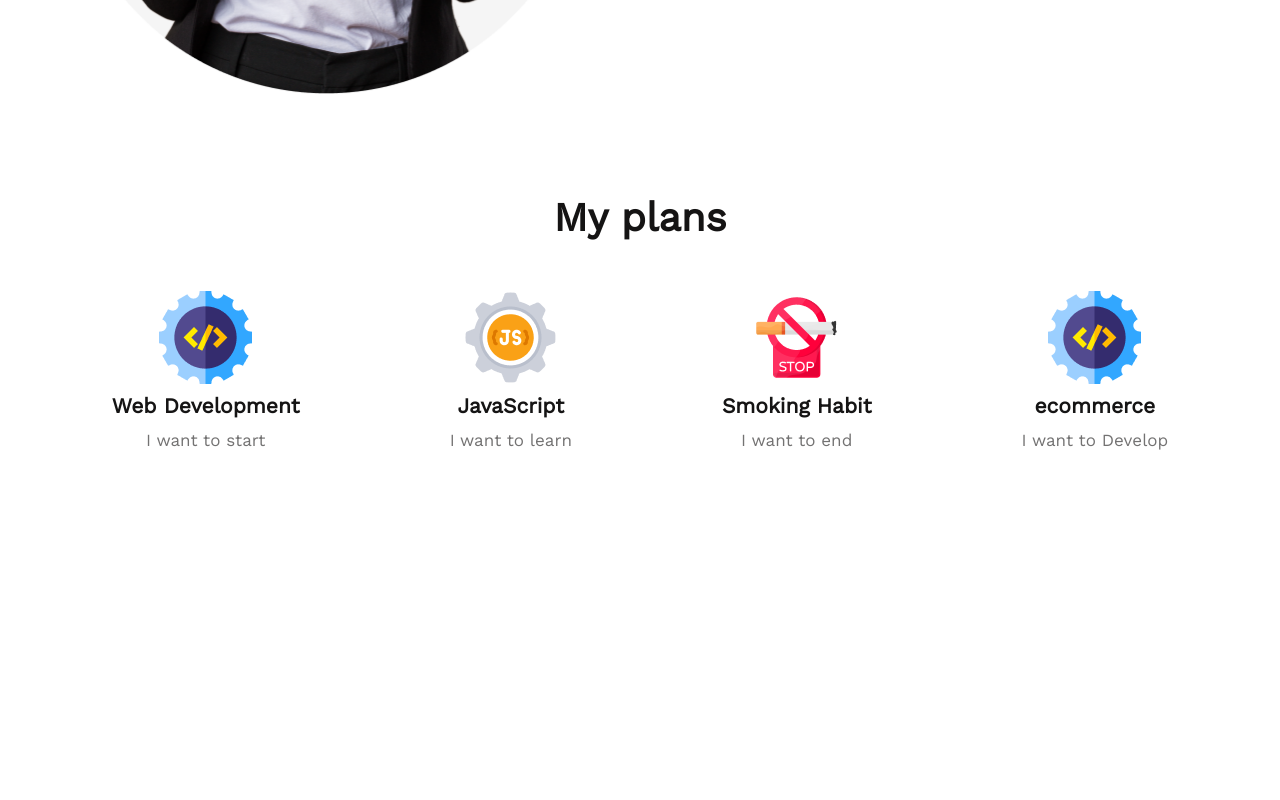
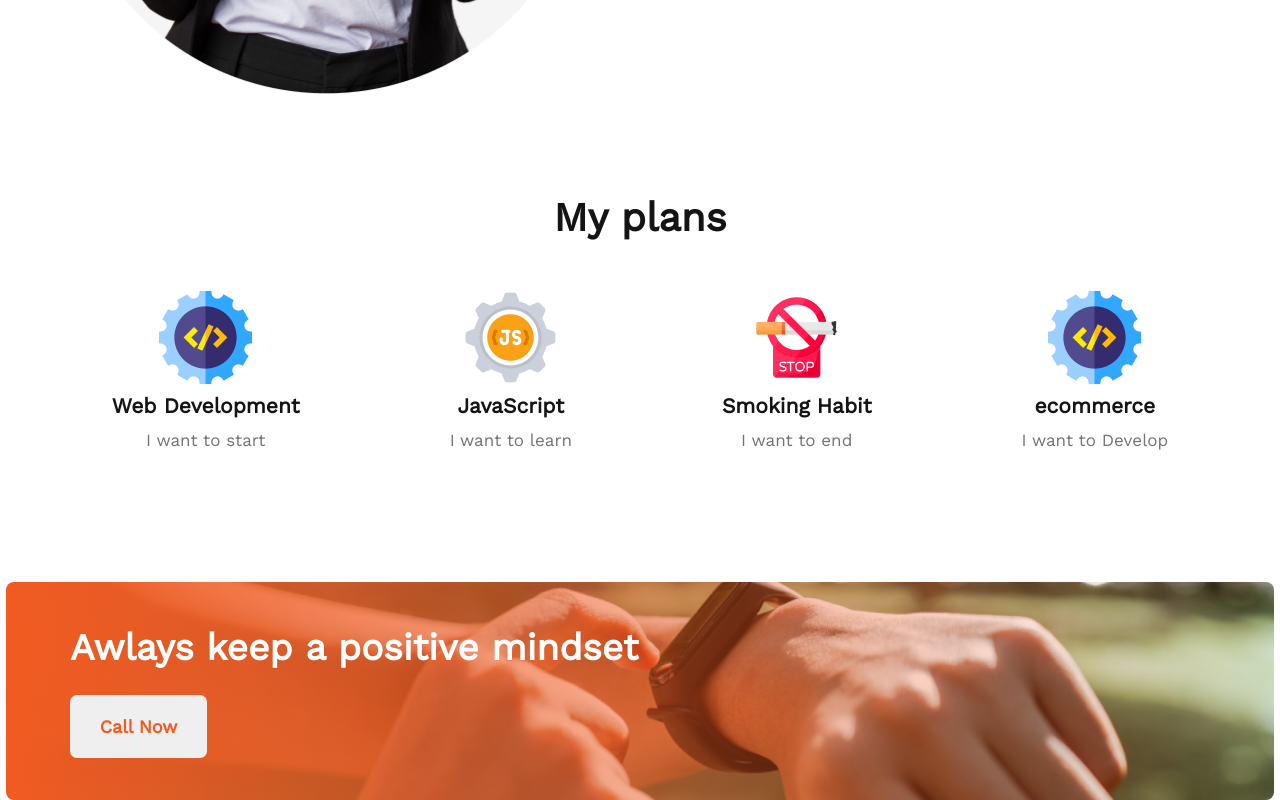
Before and after one commit to Shahadat-Git/happy-new-year-assignment, a plain HTML site: page index.html in a window 1280 px wide. Shown: the part 1409-2209 px from the top of the page. Before the commit the page ends 1861 px from the top, so only its background shows below. Drawn offline with nearby package versions, Linux system fonts and the light colour scheme; a web font is replaced by a local one.

Commit message:
gradient section added

```diff
--- a/index.html
+++ b/index.html
@@ -92,6 +92,19 @@
                     <p class="plans-description">I want to Develop</p>
                 </div>
             </div>
+        </section>
+        <!-- plans section end -->
+        <!-- gradient section start -->
+        <section>
+            <div class="gradient">
+                <h3 class="gradient-inner-content">
+                    Awlays keep a positive mindset
+                </h3>
+                <button class="gradient-inner-btn">Call Now</button>
+            </div>
+        </section>
+        <!-- gradient section end -->
+
     </main>
 </body>
 </html>
--- a/style.css
+++ b/style.css
@@ -1,8 +1,8 @@
 /* work sans font */
- @import url("https://fonts.googleapis.com/css2?family=Bebas+Neue&family=Bitter&family=Dancing+Script:wght@500&family=Edu+NSW+ACT+Foundation&family=Edu+SA+Beginner:wght@700&family=Inter&family=Lobster&family=Merriweather&family=Noto+Sans&family=Open+Sans&family=Poppins:wght@400;500&family=Roboto:wght@500&family=Splash&family=Titillium+Web&family=Work+Sans&display=swap");
+@import url("https://fonts.googleapis.com/css2?family=Bebas+Neue&family=Bitter&family=Dancing+Script:wght@500&family=Edu+NSW+ACT+Foundation&family=Edu+SA+Beginner:wght@700&family=Inter&family=Lobster&family=Merriweather&family=Noto+Sans&family=Open+Sans&family=Poppins:wght@400;500&family=Roboto:wght@500&family=Splash&family=Titillium+Web&family=Work+Sans&display=swap");
 
- /* Global Style */
-*{
+/* Global Style */
+* {
     margin: 0;
     padding: 0;
     font-family: "Work Sans", sans-serif;
@@ -43,6 +43,7 @@
     color: #444343;
     margin: 0 0 32px 694px;
 }
+
 .banner-content span {
     display: flex;
     justify-content: end;
@@ -60,6 +61,7 @@
     border: none;
     cursor: pointer;
 }
+
 /* header style end */
 
 /* faliures section style */
@@ -69,6 +71,7 @@
     gap: 87px;
     margin-top: 130px;
 }
+
 .failures img {
     width: 569px;
     height: 723.3px;
@@ -81,6 +84,7 @@
     color: #151414;
     margin: 0 104px 24px 0;
 }
+
 .failures-description {
     font-weight: 400;
     font-size: 16px;
@@ -92,6 +96,7 @@
 .failures ul {
     list-style-position: inside;
 }
+
 .failures ul li {
     list-style-type: none;
     font-weight: 400;
@@ -100,7 +105,7 @@
     color: #444343;
 }
 
-.failures-content ul > span {
+.failures-content ul>span {
     display: flex;
     align-items: center;
     gap: 3px;
@@ -110,6 +115,7 @@
     width: 18px;
     height: 20px;
 }
+
 /* faliures section style end*/
 
 /* plans section style start */
@@ -131,12 +137,14 @@
     align-items: center;
     gap: 150px;
 }
+
 .plans-item {
     display: flex;
     flex-direction: column;
     gap: 7px;
     align-items: center;
 }
+
 .plans-item img {
     width: 92.96px;
     height: 92.96px;
@@ -157,4 +165,46 @@
     text-align: center;
     color: #737272;
 }
+
 /* plans section style ended */
+
+/* gradient section style start */
+.gradient{
+    display: flex;
+    flex-direction: column;
+    align-items: flex-start;
+    justify-content: center;
+    gap: 24px;
+    margin: 0 auto;
+    margin-top: 130px;
+    padding: 59px 64px 59px 64px;
+    width: 1140px;
+    height: 100px;
+    background: linear-gradient(90deg, #f15b22 0%, rgba(241, 91, 34, 0) 100%),url("images/watch.png");
+    border-radius: 8px;
+    background-repeat: no-repeat;
+    background-position: center;
+    background-size: cover;
+}
+
+.gradient-inner-content {
+    font-weight: 700;
+    font-size: 37px;
+    line-height: 47px;
+    color: #ffffff;
+    margin-right: 475px;
+}
+
+.gradient-inner-btn {
+    border: none;
+    width: 137px;
+    padding: 20px 0px;
+    font-weight: 600;
+    font-size: 18px;
+    line-height: 23px;
+    text-align: center;
+    color: #f15b22;
+    cursor: pointer;
+    border-radius: 7px;
+}
+/* gradient section style end */
```
